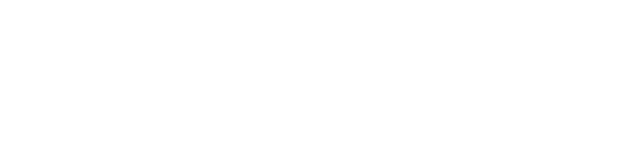
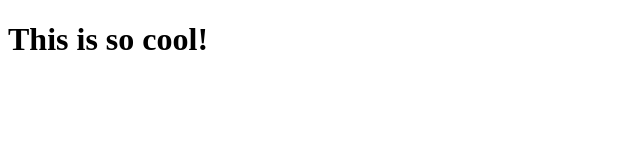
Before and after one commit to ReidP31/codingdemo, a plain HTML site: page index.html in a window 1280 px wide. Shown: the whole page, without its empty margins (0-640 px from the left). Drawn offline with Linux system fonts and the light colour scheme.

Commit message:
Adds a header to index.html

```diff
--- a/index.html
+++ b/index.html
@@ -8,7 +8,7 @@
 
 </head>
 <body>
-
+    <h1>This is so cool!</h1>
 
 </body>
 </html>
```
